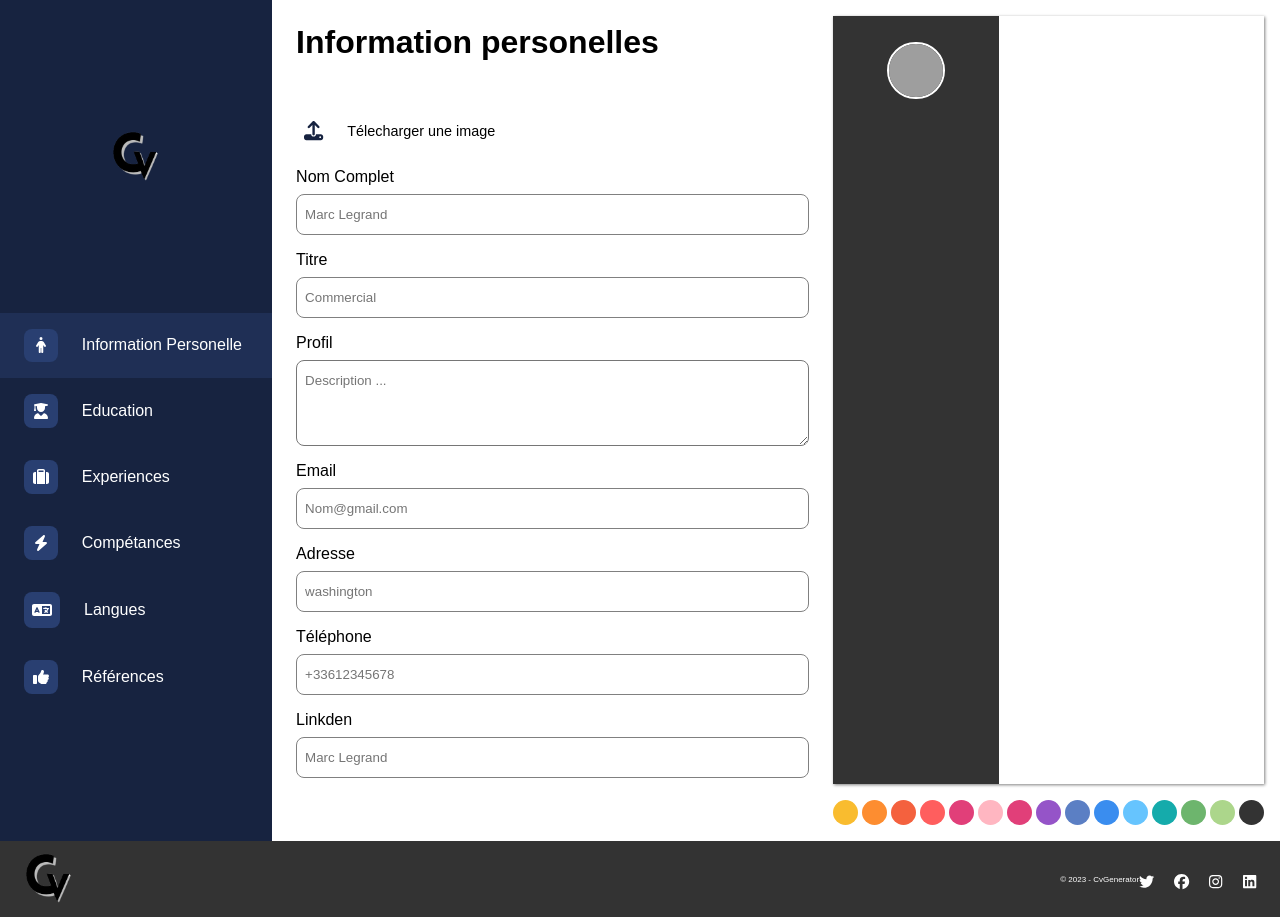
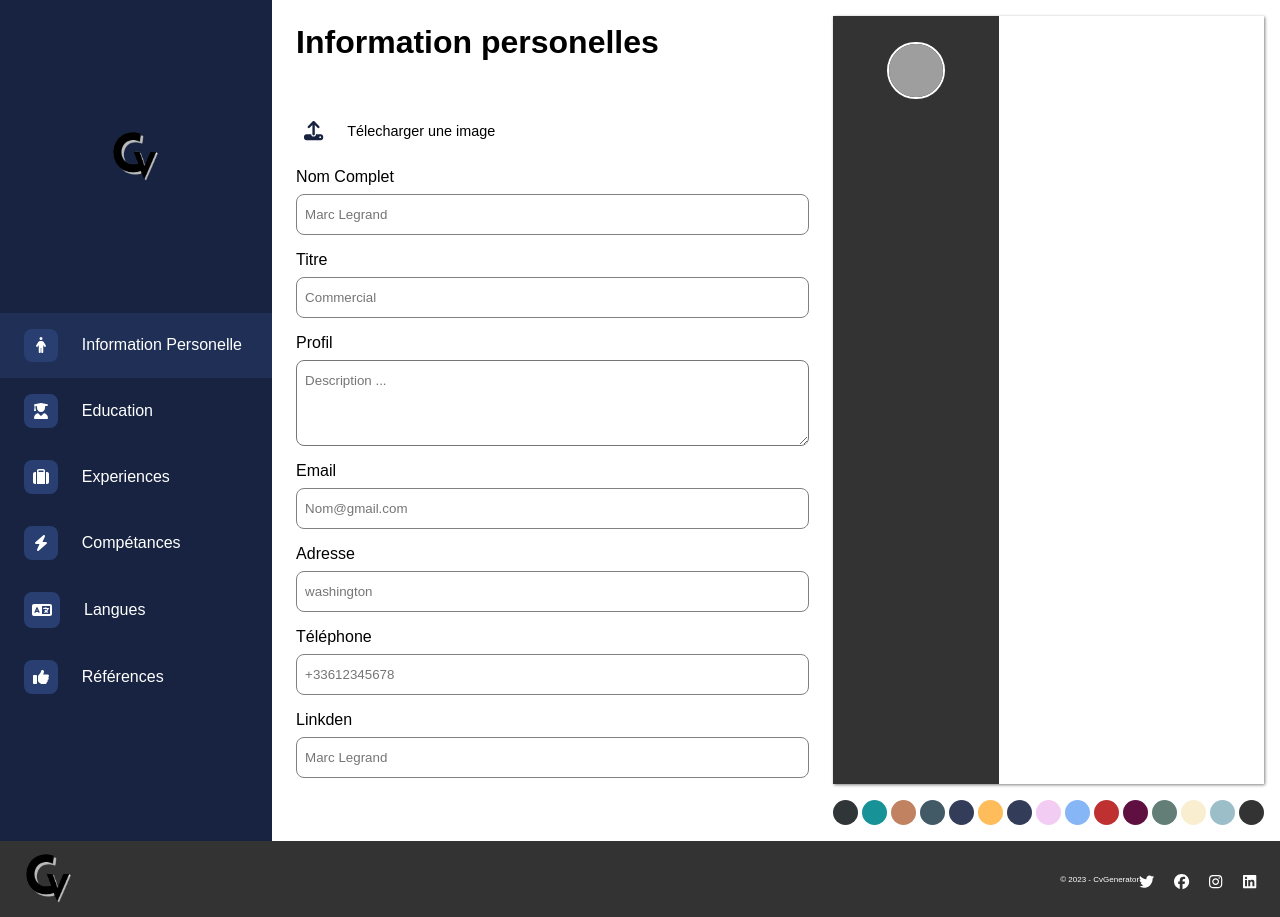
Before and after one commit to SihamAlouani/CVGenerateur, a React (Vite) app: page / in a window 1280 px wide. Built offline with nearby package versions, Linux system fonts and the light colour scheme; grey boxes are pictures that could not be loaded.

Commit message:
change color

```diff
--- a/src/assets/style/color-pallet.css
+++ b/src/assets/style/color-pallet.css
@@ -1,18 +1,18 @@
 :root {
-  --cv-yellow: #f9bc2f;
-  --cv-light-orange: #fd8d30;
-  --cv-dark-orange: #f4613e;
-  --cv-red-orange: #ff5e5e;
-  --cv-dark-pink: #e13f79;
-  --cv-light-pink: #ffb6c1;
-  --cv-dark-purple: #8b1b65;
-  --cv-purple: #9554c8;
-  --cv-dark-blue: #5b7fc4;
-  --cv-blue: #3a8def;
-  --cv-light-blue: #66c4fe;
-  --cv-ocean-blue: #15abab;
-  --cv-green: #6db56d;
-  --cv-light-green: #acd68b;
+  --cv-yellow: #303638;
+  --cv-light-orange: #179397;
+  --cv-dark-orange: #C08261;
+  --cv-red-orange: #425966;
+  --cv-dark-pink: #333C59;
+  --cv-light-pink: #FEBC5A;
+  --cv-dark-purple: #17151F;
+  --cv-purple: #F3CCF3;
+  --cv-dark-blue: #86B6F6;
+  --cv-blue: #BF3131;
+  --cv-light-blue: #5F0F40;
+  --cv-ocean-blue: #637E76;
+  --cv-green: #FAEED1;
+  --cv-light-green: #9BBEC8;
 }
 
 .yellow {
```
